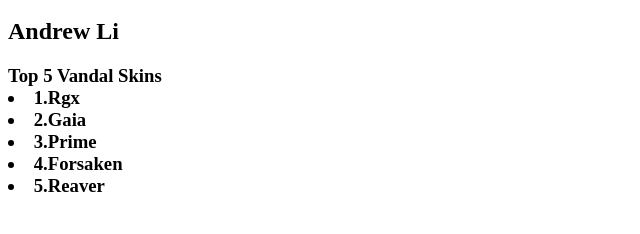
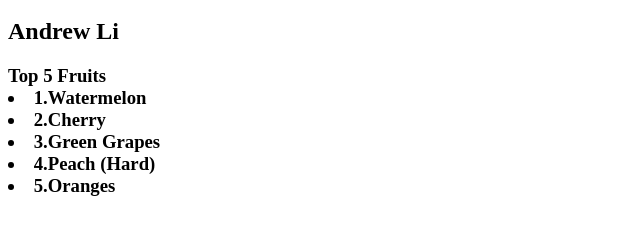
Before and after one commit to staten-island-tech/about-me-page-AndrewL777, a plain HTML site: page index.html in a window 1280 px wide. Shown: the part 48-282 px from the top of the page, without its empty margins (0-640 px from the left). Drawn offline with Linux system fonts and the light colour scheme.

Commit message:
Update index.html

```diff
--- a/index.html
+++ b/index.html
@@ -8,12 +8,12 @@
 <body>
     <h1>About Me</h1>
     <h2>Andrew Li</h2>
-    <h3>Top 5 Vandal Skins
-        <li>1.Rgx</li>
-        <li>2.Gaia</li>
-        <li>3.Prime</li>
-        <li>4.Forsaken</li>
-        <li>5.Reaver</li>
+    <h3>Top 5 Fruits
+        <li>1.Watermelon</li>
+        <li>2.Cherry</li>
+        <li>3.Green Grapes</li>
+        <li>4.Peach (Hard) </li>
+        <li>5.Oranges</li>
     </h3>
 </body>
 </html>
```
